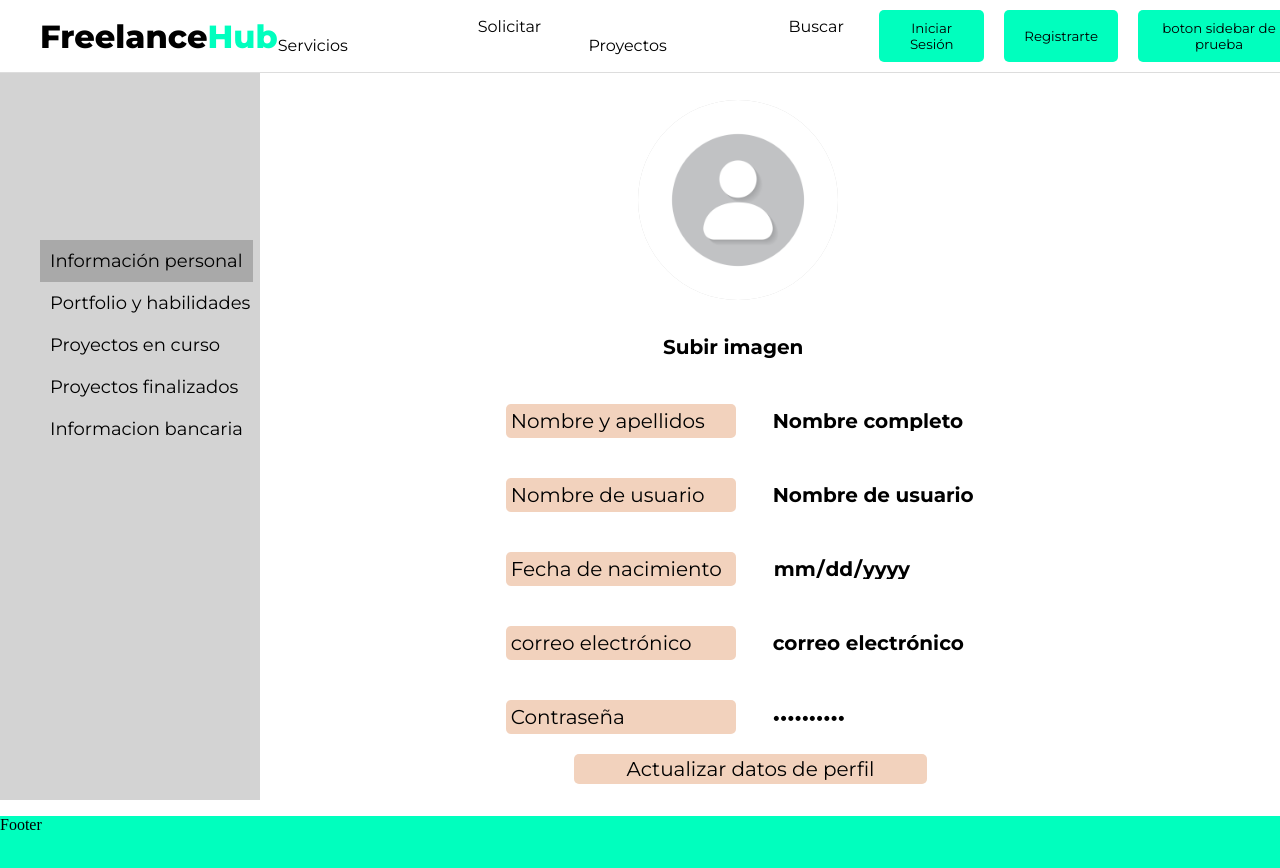
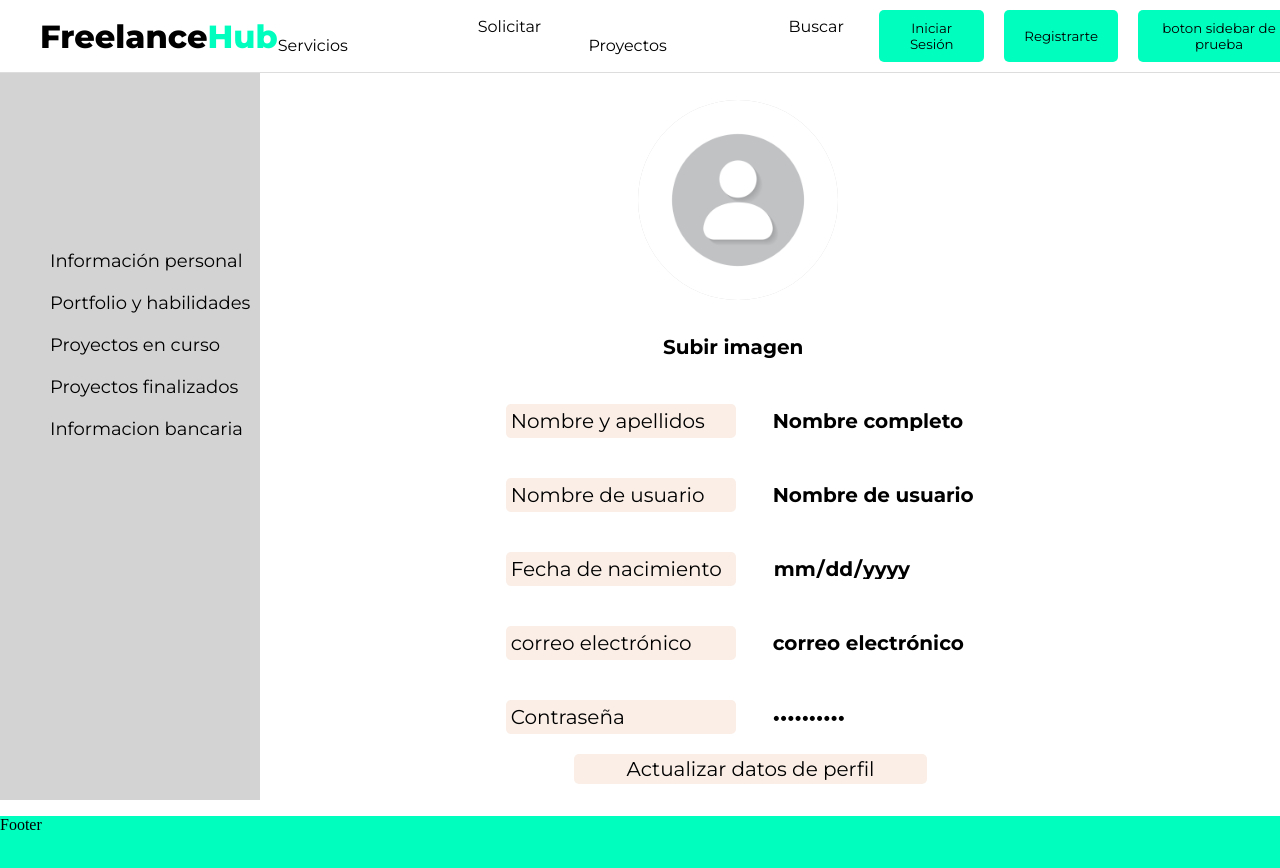
Before and after one commit to develhope/FS-ESP10-Team1-Project3, a React (Vite) app: page /sidebar/0 in a window 1280 px wide. Shown: the top 868 px of the page. Built offline with nearby package versions, Linux system fonts and the light colour scheme.

Commit message:
Actualizacion sidebar

```diff
--- a/src/components/sidebar-items-perfil/Sidebar.jsx
+++ b/src/components/sidebar-items-perfil/Sidebar.jsx
@@ -3,7 +3,10 @@ import { useState, useCallback } from "react";
 import { useNavigate } from "react-router-dom";
 
 function Sidebar() {
-  const [selected, setSelected] = useState(0);
+
+  const [selected, setSelected] = useState(false);
+  const navigate = useNavigate();
+
   const items = [
     "Información personal",
     "Portfolio y habilidades",
@@ -11,10 +14,11 @@ function Sidebar() {
     "Proyectos finalizados",
     "Informacion bancaria",
   ];
+
   const seleccionar = useCallback((index) => {
     setSelected(index);
   }, []);
-  const navigate = useNavigate();
+
   return (
     <div className="sidebar">
       <ul className="listaSidebar">
@@ -24,7 +28,7 @@ function Sidebar() {
             className={selected === index ? "selected" : "unselected"}
             onClick={() => {
               seleccionar(index);
-              navigate(`/sidebar/${index}`)
+              navigate(`/sidebar/${index}`);
             }}
           >
             {item}
--- a/src/components/sidebar-items-perfil/sidebar-items-css/info.css
+++ b/src/components/sidebar-items-perfil/sidebar-items-css/info.css
@@ -39,7 +39,7 @@
     display: none;
 }
 .texto-campos-perfil {
-    background-color: #F2D2BD;
+    background-color: #faeee7;
     padding: 5px;
     width: 220px;
     font-size: 20px;
@@ -63,7 +63,7 @@ border-color: transparent;
 margin-right: 65px;
 }
 .actualizarDatosPerfil {
-    background-color: #F2D2BD;
+    background-color: #faeee7;
     cursor: pointer;
     border-color: transparent;
     border-radius: 5px;
--- a/src/components/sidebar-items-perfil/sidebar-items-css/sidebar.css
+++ b/src/components/sidebar-items-perfil/sidebar-items-css/sidebar.css
@@ -14,9 +14,10 @@
 .listaSidebar li {
     padding: 10px;
     width: max-content;
+    border-radius: 5px;
 }
 .listaSidebar li:hover {
-    background-color: #A9A9A9;
+    background-color: #b5b2b2;
     cursor: pointer;
 }
 .selected {
```
